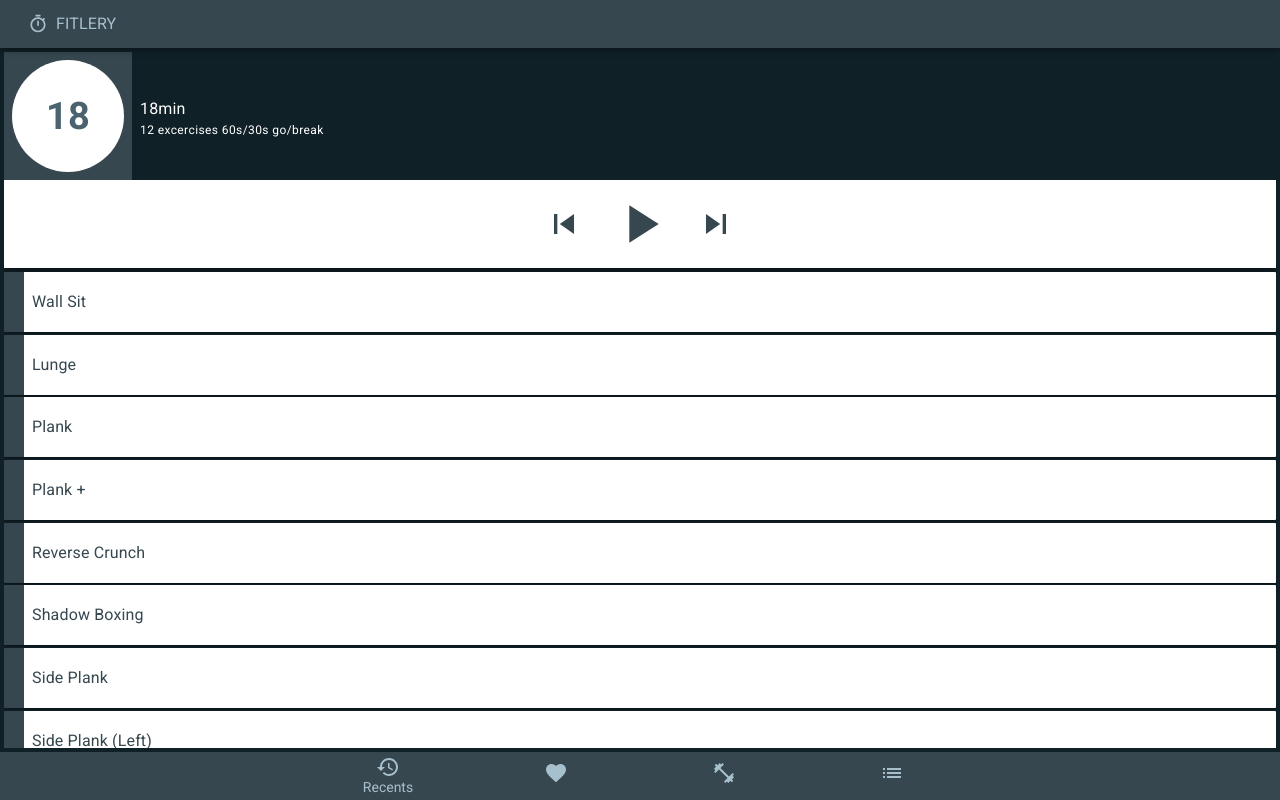
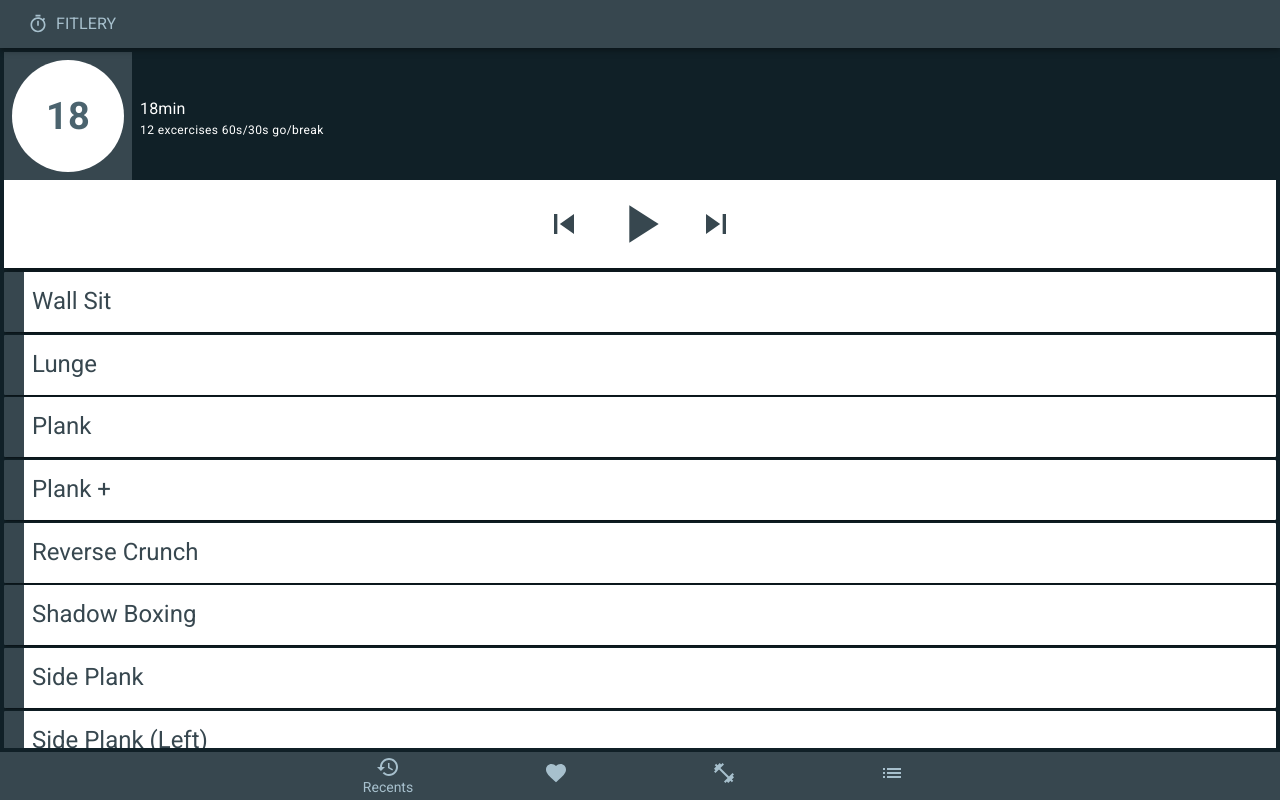
Before and after one commit to m00k/fitlery-web, a React (Create React App) app: page /recents in a window 1280 px wide. Built offline with nearby package versions, Linux system fonts and the light colour scheme.

Commit message:
feat(playlist): mark current exercise in playlist

```diff
--- a/src/exercise/Exercise.tsx
+++ b/src/exercise/Exercise.tsx
@@ -4,9 +4,15 @@ import Typography from '@material-ui/core/Typography';
 import React from 'react';
 import { ExerciseData } from './data';
 
-export default function Exercise(props: ExerciseData) {
-  const { name } = props;
+export interface ExerciseProps {
+  exercise: ExerciseData;
+  current: boolean;
+}
+
+export default function Exercise(props: ExerciseProps) {
+  const { exercise, current=false } = props;
   const theme = useTheme();
+  const variant = current ? 'h4' : 'h5';
 
   return (
     <Box
@@ -23,8 +29,8 @@ export default function Exercise(props: ExerciseData) {
       p={1}
       flex="1"
     >
-      <Typography variant="subtitle1">
-        {name}
+      <Typography variant={variant}>
+        {exercise.name}
       </Typography>
     </Box>
   );
--- a/src/exercise/ExerciseList.tsx
+++ b/src/exercise/ExerciseList.tsx
@@ -2,14 +2,15 @@ import { Box } from '@material-ui/core';
 import React from 'react';
 import { usePlaylistStore } from '../playlist/PlaylistProvider';
 import Exercise from './Exercise';
+import { ExerciseData } from './data';
 
 export default function ExerciseList(props: any) {
   const [playlistState, ] = usePlaylistStore();
-  const { exercises } = playlistState;
+  const { exercises, currentExerciseIndex: ci } = playlistState;
   return (
     <Box {...props}>
-      {exercises.map(exercise =>
-        <Exercise key={exercise.name} {...exercise}></Exercise>
+      {exercises.map((exercise: ExerciseData, i: number) =>
+        <Exercise key={exercise.name} exercise={exercise} current={i === ci}></Exercise>
       )}
     </Box>
   );
```
